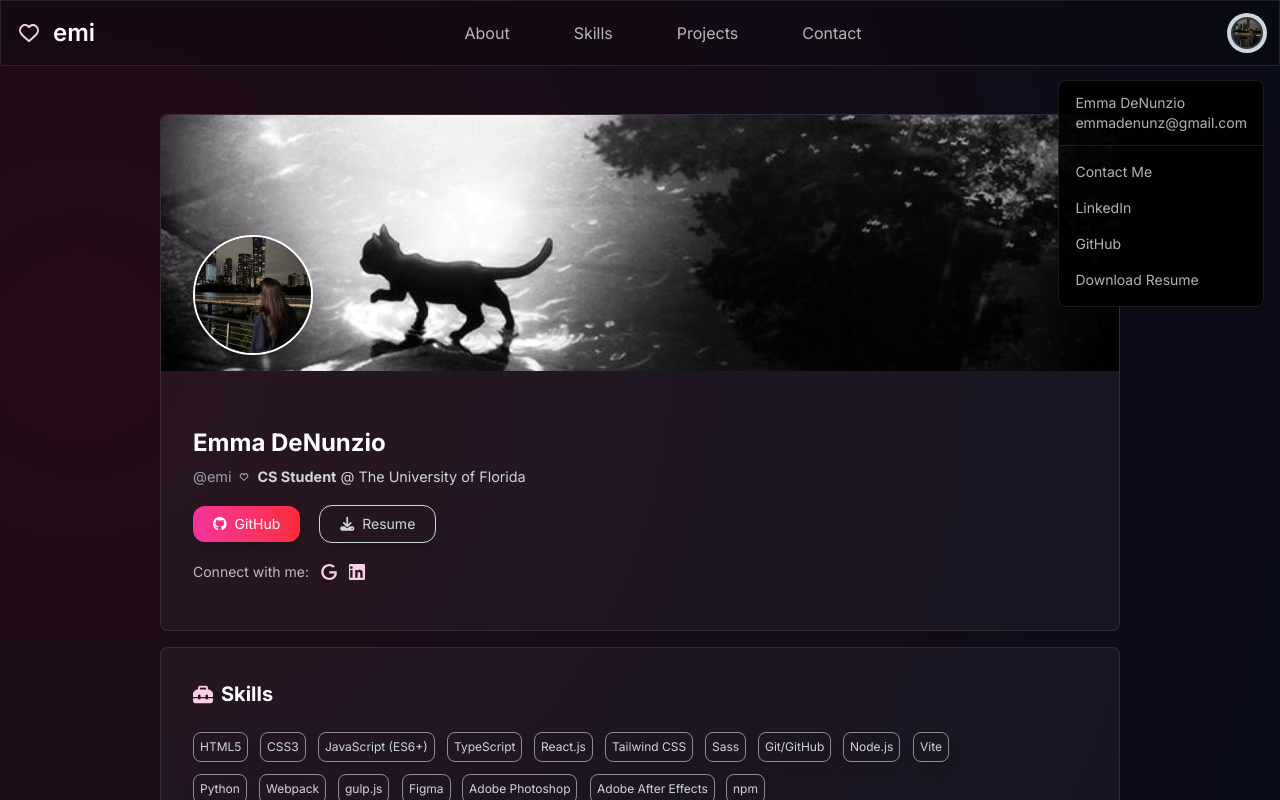
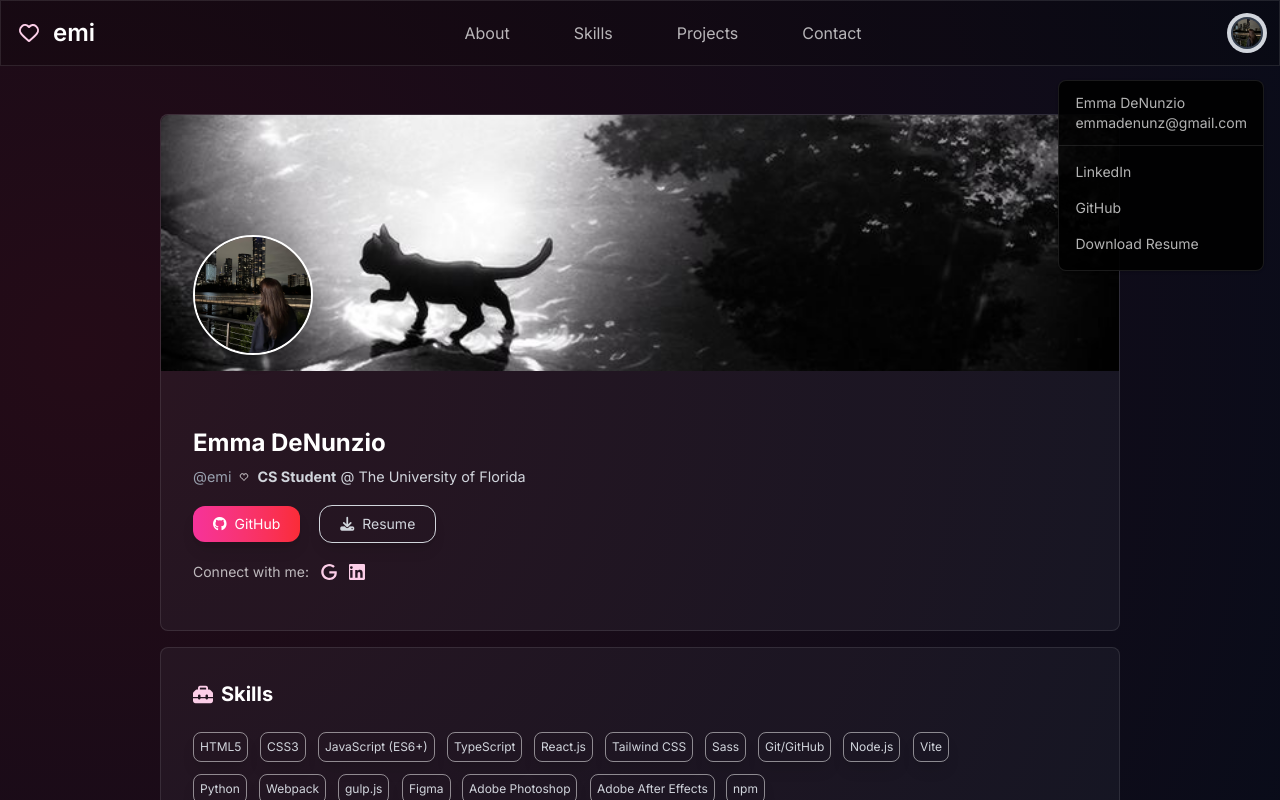
Before and after one commit to emijane/Emma, a React (Vite) app in the folder portfolio/: page / in a window 1280 px wide. Both pictures are taken after a click on the button "Open user menu". Shown: the top 800 px of the page. Built offline with nearby package versions, Linux system fonts and the light colour scheme.

Commit message:
added links to toggle menu

```diff
--- a/portfolio/src/pages/MainMenu.jsx
+++ b/portfolio/src/pages/MainMenu.jsx
@@ -40,11 +40,18 @@ export default function MainMenu() {
                 <span className="block text-sm text-white/70 truncate">emmadenunz@gmail.com</span>
               </div>
               <ul className="py-2">
-                {["Contact Me", "LinkedIn", "GitHub", "Download Resume"].map((text) => (
+                {[
+                  { text: "LinkedIn", href: "https://www.linkedin.com/in/emmadenunzio" },
+                  { text: "GitHub", href: "https://github.com/emijane" },
+                  { text: "Download Resume", href: "/Emma_DeNunzio_Resume.pdf", download: true },
+                ].map(({ text, href, download }) => (
                   <li key={text}>
                     <a
-                      href="#"
+                      href={href}
                       className="block px-4 py-2 text-sm text-white/70 hover:bg-white/10"
+                      target={href.startsWith("http") ? "_blank" : undefined}
+                      rel={href.startsWith("http") ? "noopener noreferrer" : undefined}
+                      {...(download ? { download: "" } : {})}
                     >
                       {text}
                     </a>
@@ -81,7 +88,7 @@ export default function MainMenu() {
               { label: "About", href: "#about" },
               { label: "Skills", href: "#skills" },
               { label: "Projects", href: "#projects" },
-              { label: "Contact", href: "#contact" },
+              { label: "Contact", href: "mailto:emmadenunz@gmail.com" },
             ].map((item) => (
             <li key={item.label}>
             <a
```
